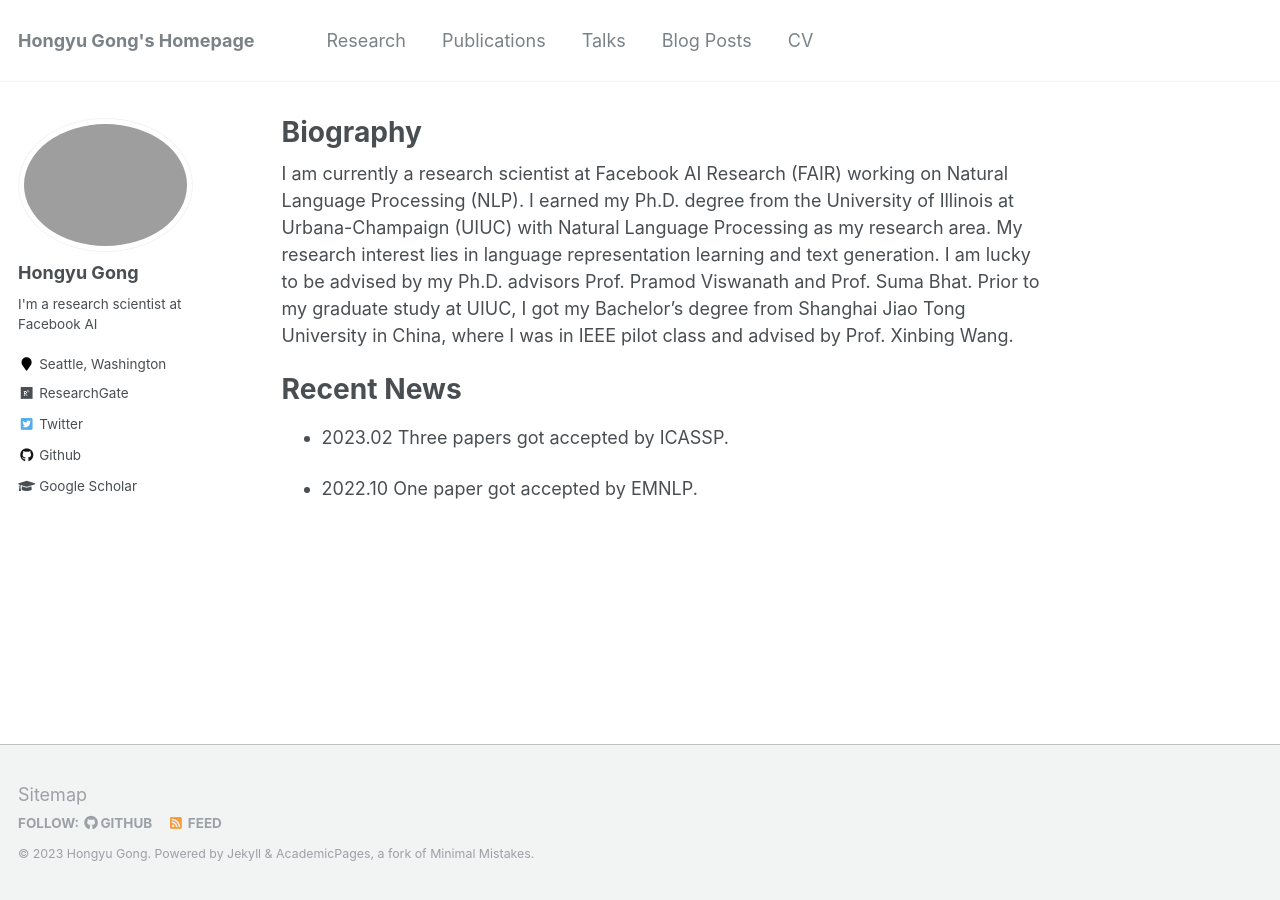
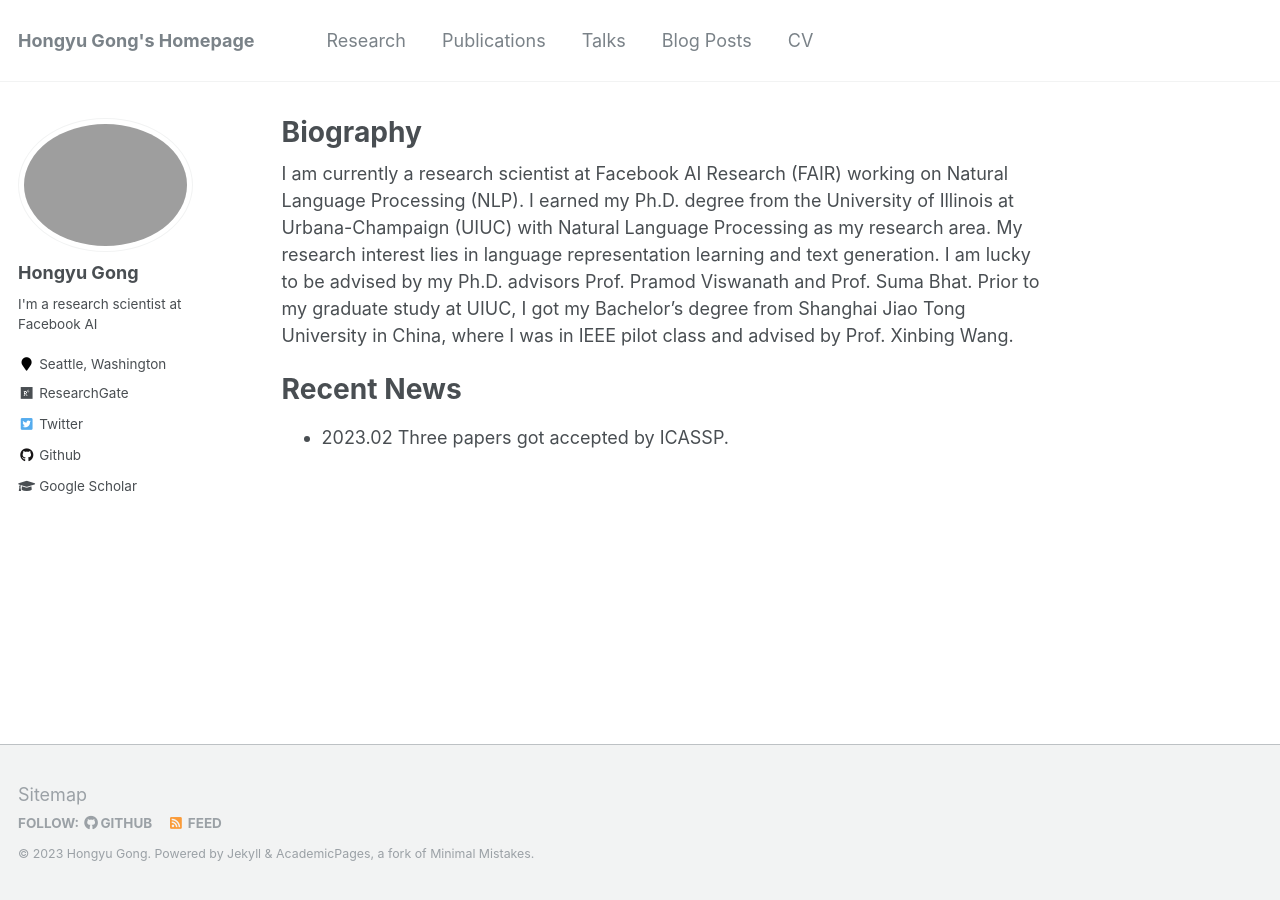
Before and after one commit to HongyuGong/HongyuGong.github.io, a Jekyll site: the page built from _pages/about.md, in a window 1280 px wide. Built offline with Jekyll 4.4.1, drawn with Linux system fonts in a browser that asks for light colours.

Commit message:
Update about.md

```diff
--- a/_pages/about.md
+++ b/_pages/about.md
@@ -15,8 +15,6 @@ Recent News
 ======
 
 * 2023.02 Three papers got accepted by ICASSP.
-
-* 2022.10 One paper got accepted by EMNLP.
 
 <!-- * 2022.04 Our paper got accepted by NAACL.-->
 
```
